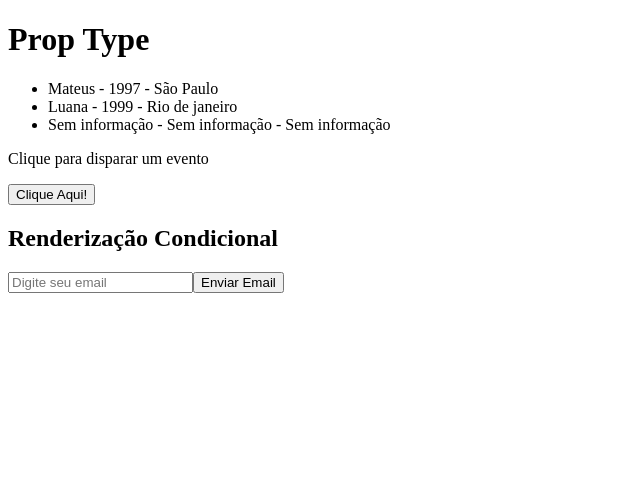
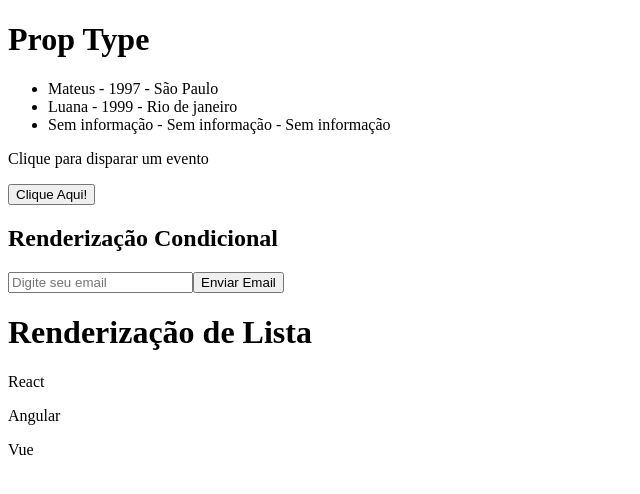
Before and after one commit to oharaju/prop-type, a React (Create React App) app: page / in a window 1280 px wide. Shown: the top 494 px of the page, without its empty margins (0-640 px from the left). Built offline with nearby package versions, Linux system fonts and the light colour scheme.

Commit message:
feat: add list item interaction file

```diff
--- a/src/App.js
+++ b/src/App.js
@@ -1,6 +1,7 @@
 import { CadastroPessoa } from "./components/CadastroPessoa";
 import Button  from './components/Button';
 import Condicional from './components/Condicional'
+import RenderizacaoLista from './components/RenderizacaoLista'
 
 function App() {
   return (
@@ -8,6 +9,7 @@ function App() {
       <CadastroPessoa/>
       <Button/>
       <Condicional/>
+      <RenderizacaoLista />
     </>
   )
 }
--- /dev/null
+++ b/src/components/RenderizacaoLista/index.jsx
@@ -0,0 +1,15 @@
+function RenderizacaoLista() {
+  const cursos = ["React", "Angular", "Vue"];
+
+  return (
+    <>
+      <h1>Renderização de Lista</h1>
+      {
+        cursos.map((curso, index) => (
+          <p key={index}>{curso}</p>
+        ))
+      }
+    </>
+  )
+}
+export default RenderizacaoLista;
```
